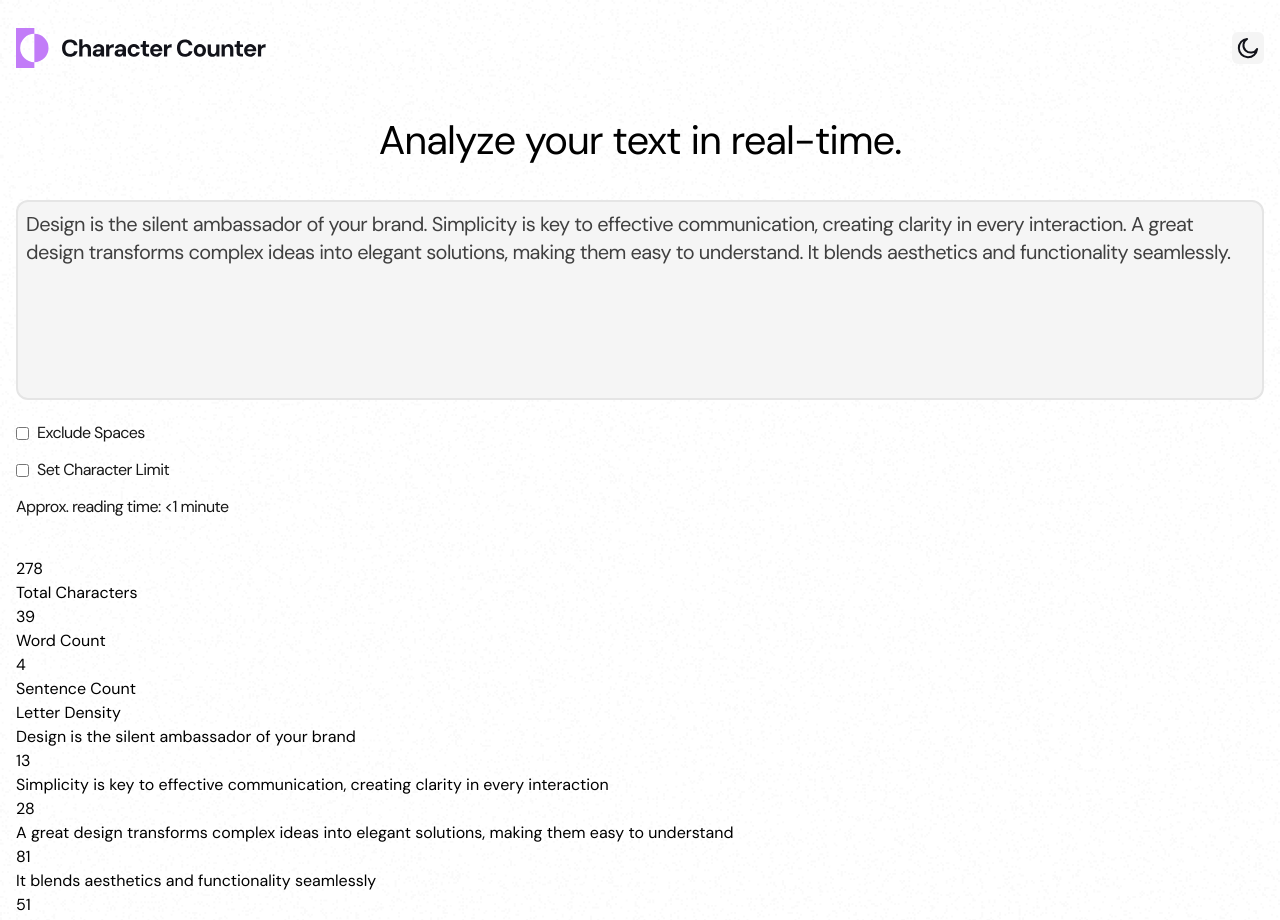
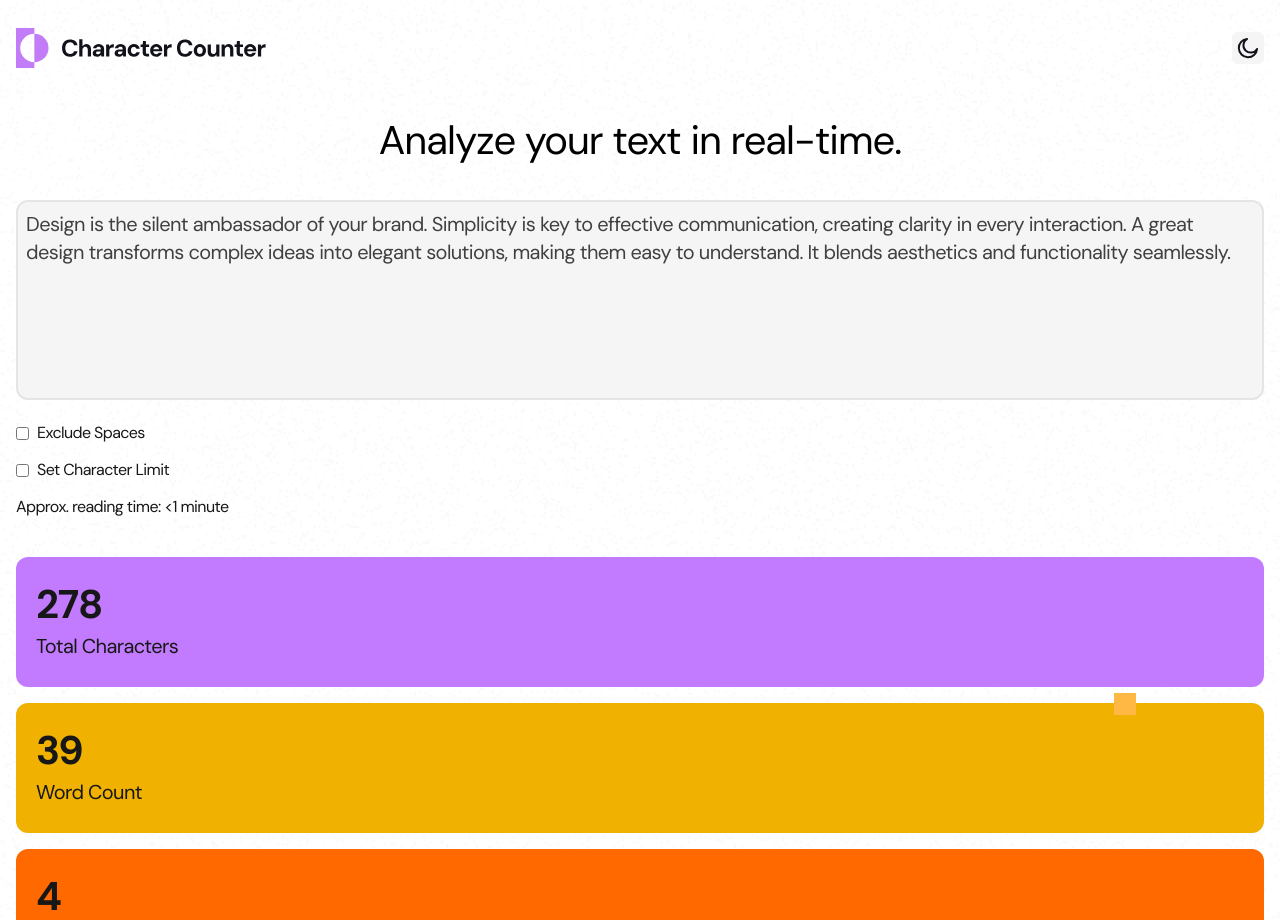
Before and after one commit to florianstancioiu/character-counter, a React (Vite) app: page / in a window 1280 px wide. Shown: the top 920 px of the page. Built offline with nearby package versions, Linux system fonts and the light colour scheme.

Commit message:
Worked on the Stat component

```diff
--- a/src/App.tsx
+++ b/src/App.tsx
@@ -12,14 +12,9 @@ const App = () => {
       <main>
         <TextareaSection />
         <div>
-          <Stat
-            title="Total Characters"
-            value={278}
-            color="blue"
-            bgImage="aaa"
-          />
-          <Stat title="Word Count" value={39} color="yellow" bgImage="aaa" />
-          <Stat title="Sentence Count" value={4} color="red" bgImage="aaa" />
+          <Stat title="Total Characters" value={278} bgColor="bg-purple-400" />
+          <Stat title="Word Count" value={39} bgColor="bg-yellow-500" />
+          <Stat title="Sentence Count" value={4} bgColor="bg-orange-500" />
         </div>
         <LetterDensity text={text} />
       </main>
--- a/src/components/Header/Header.tsx
+++ b/src/components/Header/Header.tsx
@@ -5,7 +5,7 @@ import Sun from "../../assets/svg/icon-sun.svg?react";
 import { useState } from "react";
 
 const Header = () => {
-  const [darkMode, setDarkMode] = useState(false);
+  const [darkMode, _setDarkMode] = useState(false);
 
   return (
     <header className="mb-10">
--- a/src/components/Stat/Stat.tsx
+++ b/src/components/Stat/Stat.tsx
@@ -1,15 +1,23 @@
+import StatPattern from "../StatPattern/StatPattern";
+
 export type StatProps = {
   title: string;
   value: number;
-  color: string;
-  bgImage: string;
+  bgColor: "bg-purple-400" | "bg-yellow-500" | "bg-orange-500";
 };
 
-const Stat = ({ title, value, color, bgImage }: StatProps) => {
+const Stat = ({ title, value, bgColor }: StatProps) => {
   return (
-    <div>
-      <p>{value}</p>
-      <p>{title}</p>
+    <div
+      className={`flex items-center justify-between h-32.5 mb-4 rounded-xl p-5 pr-0 text-neutral-900 ${bgColor}`}
+    >
+      <div>
+        <p className="font-bold text-[40px] leading-[100%] tracking-[-1px] mb-2">
+          {value}
+        </p>
+        <p className="text-[20px] leading-[140%] tracking-[-0.6px]">{title}</p>
+      </div>
+      <StatPattern bgColor={bgColor} />
     </div>
   );
 };
--- /dev/null
+++ b/src/components/StatPattern/StatPattern.tsx
@@ -0,0 +1,43 @@
+import TotalCharactersPattern from "../../assets/svg/pattern-character-count.svg?react";
+import WordCountPattern from "../../assets/svg/pattern-word-count.svg?react";
+import SentenceCountPattern from "../../assets/svg/pattern-sentence-count.svg?react";
+
+import { type StatProps } from "../Stat/Stat";
+
+export type StatPatternProps = {
+  bgColor: StatProps["bgColor"];
+};
+
+const StatPattern = ({ bgColor }: StatPatternProps) => {
+  switch (bgColor) {
+    case "bg-purple-400":
+      return (
+        <TotalCharactersPattern
+          fill="currentColor"
+          width={150}
+          height={150}
+          className="text-white"
+        />
+      );
+    case "bg-yellow-500":
+      return (
+        <WordCountPattern
+          fill="currentColor"
+          width={150}
+          height={150}
+          className="text-white"
+        />
+      );
+    case "bg-orange-500":
+      return (
+        <SentenceCountPattern
+          fill="currentColor"
+          width={150}
+          height={150}
+          className="text-white"
+        />
+      );
+  }
+};
+
+export default StatPattern;
```
